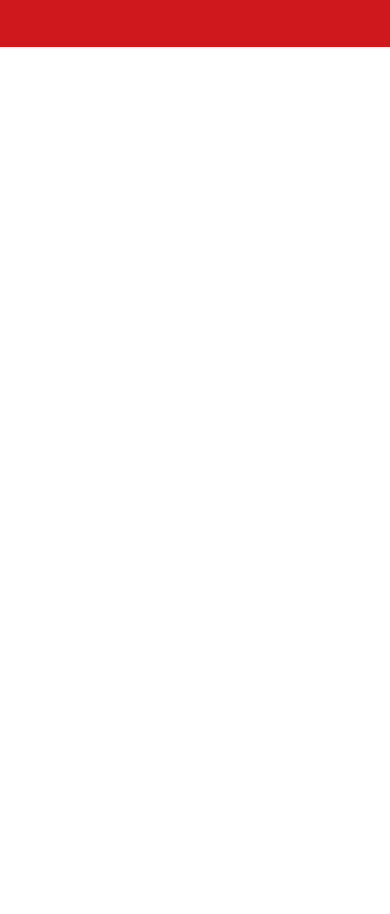
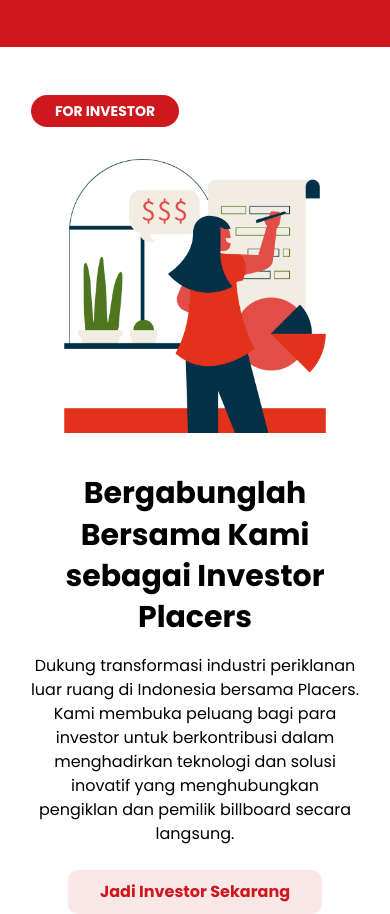
Before and after one commit to Utero-Interns/placers-website, a Next.js app: page / in a window 390 px wide. Shown: the part 3807-4721 px from the top of the page. Before the commit the page ends 3854 px from the top, so only its background shows below. Built offline with nearby package versions, Linux system fonts and the light colour scheme.

Commit message:
add: responsive for investor section

```diff
--- a/app/page.tsx
+++ b/app/page.tsx
@@ -16,7 +16,7 @@ export default function Home() {
         <LandingAboutUs />
         <LandingValues />
         {/* <LandingGallery /> */}
-        {/* <LandingInvestor /> */}
+        <LandingInvestor />
         {/* <LandingFAQ /> */}
       </main>
       {/* <FootBar /> */}
--- a/components/landingpage/LandingInvestor.tsx
+++ b/components/landingpage/LandingInvestor.tsx
@@ -2,8 +2,12 @@ import SectionTag from "./SectionTag";
 
 export default function LandingInvestor() {
     return (
-        <section id="investor" className="flex flex-col items-center bg-white w-full mt-24">
-            <div className="flex justify-start w-11/12">
+        <section
+            id="investor"
+            className="flex flex-col items-center bg-white w-full px-4 sm:px-6 lg:px-8 mt-12 md:mt-16 2xl:mt-24"
+        >
+            {/* Using max-width and mx-auto for consistent centering */}
+            <div className="w-11/12">
                 <SectionTag
                     text="FOR INVESTOR"
                     bgColor="var(--color-primary)"
@@ -11,24 +15,48 @@ export default function LandingInvestor() {
                 />
             </div>
 
-            <div className="flex items-center justify-between mt-[60px] w-11/12">
+            {/* Layout stacks on mobile (flex-col) and becomes a row on large screens (lg:flex-row) */}
+            <div className="flex flex-col lg:flex-row items-center justify-center lg:justify-between w-11/12 mt-8 md:mt-12 2xl:mt-[60px] gap-10 lg:gap-16">
 
-                <img src="/investor.png" alt="" className="h-[500px] w-auto"/>
+                {/* Responsive image that scales properly */}
+                <img
+                    src="/investor.png"
+                    alt="Investor discussing plans"
+                    className="w-full md:w-3/4 lg:w-5/12 h-auto rounded-lg object-cover"
+                />
 
-                <div className="w-[57%]">
-                    <h1 className="font-bold text-4xl text-black w-2/3 leading-normal">
+                {/* Text container with responsive width and alignment */}
+                <div className="w-full lg:w-7/12 flex flex-col items-center lg:items-start text-center lg:text-left">
+                    {/* Responsive heading */}
+                    <h1 className="font-bold text-black leading-snug lg:leading-normal
+                                   text-3xl
+                                   xl:text-4xl
+                                   w-full lg:w-5/6 2xl:w-2/3">
                         Bergabunglah Bersama Kami sebagai Investor Placers
                     </h1>
 
-                    <p className="text-2xl text-black mt-4">
+                    {/* Responsive paragraph */}
+                    <p className="mt-4
+                                text-base
+                                text-black
+                                md:text-lg
+                                xl:text-xl
+                                2xl:text-2xl">
                         Dukung transformasi industri periklanan luar ruang di Indonesia bersama Placers. Kami membuka peluang bagi para investor untuk berkontribusi dalam menghadirkan teknologi dan solusi inovatif yang menghubungkan pengiklan dan pemilik billboard secara langsung.
                     </p>
 
-                    <a href="" className="font-bold text-[20px] text-[var(--color-primary)] py-3 px-9 bg-[var(--color-primary)]/10 rounded-[10px] block mt-6 w-fit hover:bg-[var(--color-primary)] hover:text-white">
+                    {/* Responsive button */}
+                    <a
+                        href="#"
+                        className="font-bold bg-[var(--color-primary)]/10 rounded-[10px] block mt-6 w-fit hover:bg-[var(--color-primary)] hover:text-white transition-colors duration-300
+                                   text-[var(--color-primary)]
+                                   text-base py-2.5 px-8
+                                   xl:text-lg
+                                   2xl:text-[20px] 2xl:py-3 2xl:px-9"
+                    >
                         Jadi Investor Sekarang
                     </a>
                 </div>
-
             </div>
         </section>
     );
```
